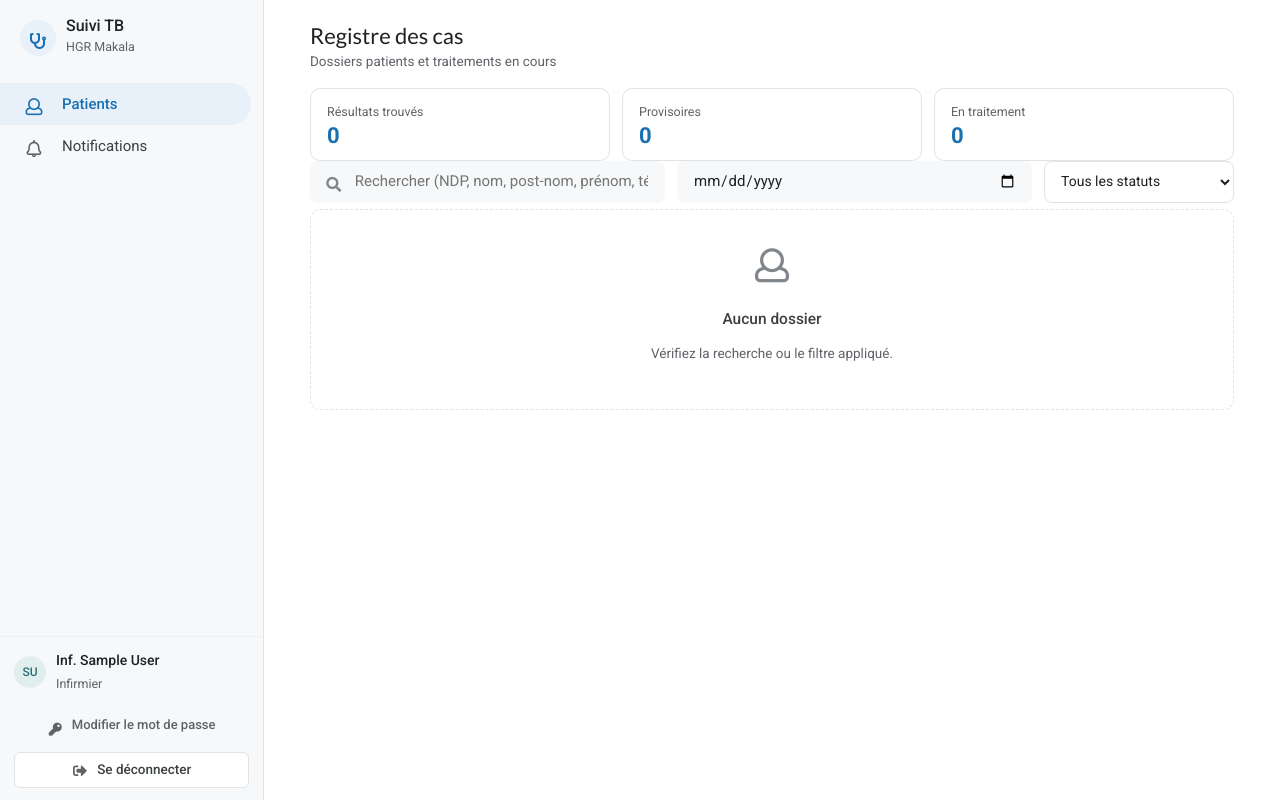
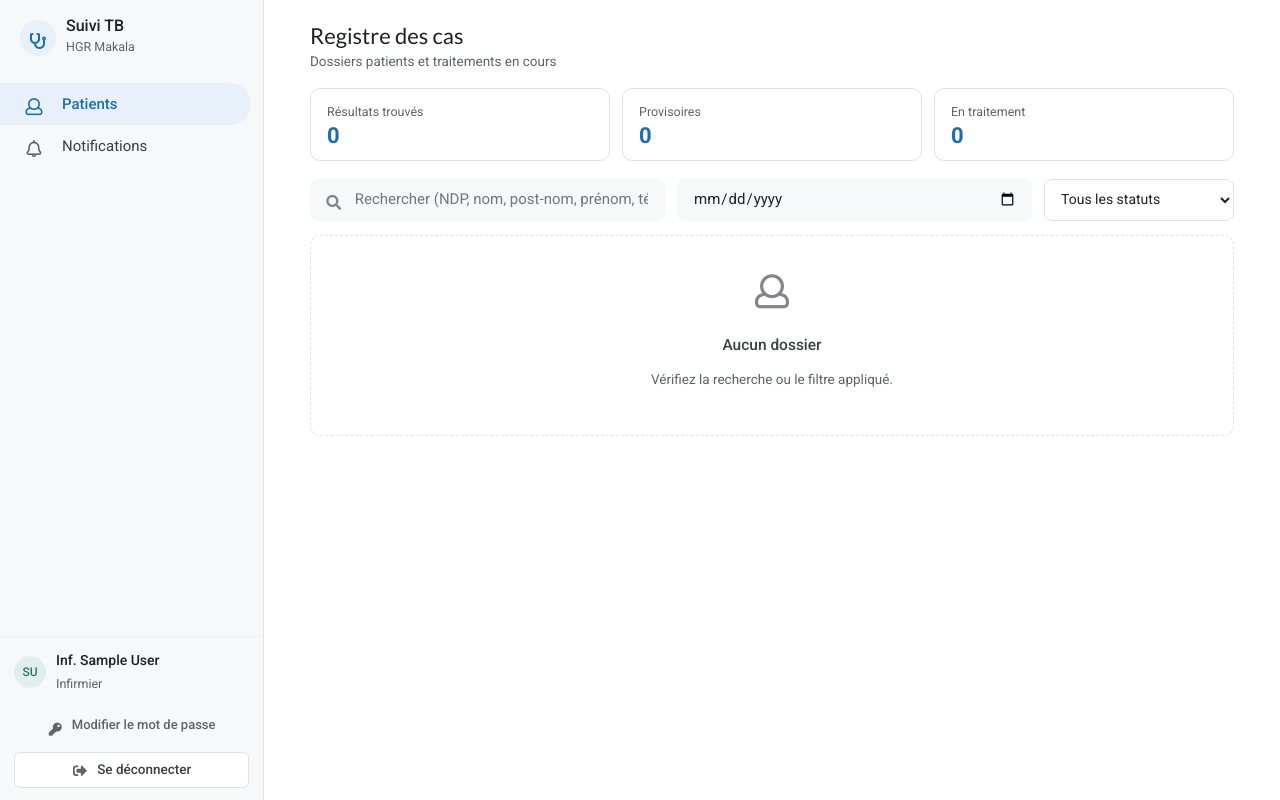
Before and after one commit to Chrislokwa/hgr-makala-tb, a Django app: page /patients/ in a window 1280 px wide. Run offline with Django 5.2, Linux system fonts and the light colour scheme; the visitor is signed in with stand-in values (Sample User, id 1); data comes from the database, SQL or seed files in the repository; data that the repository does not hold is empty; some libraries are stand-ins or nearby versions.

Commit message:
fix(ui): add spacing between pstats and toolbar in patient list
pstats cards were stuck to search/filter bar. Add margin-bottom
to .pstats and margin-top/bottom to .toolbar (18px/14px) to create
clear visual separation.

```diff
--- a/static/css/style.css
+++ b/static/css/style.css
@@ -402,7 +402,8 @@ i.icon {
 .toolbar {
     display: flex;
     gap: 12px;
-    margin-bottom: 6px;
+    margin-top: 18px;
+    margin-bottom: 14px;
     flex-wrap: wrap
 }
 
@@ -1239,7 +1240,8 @@ tr.off td {
     display: flex;
     gap: 12px;
     flex-wrap: wrap;
-    margin-top: 16px
+    margin-top: 16px;
+    margin-bottom: 8px
 }
 
 .pstat {
```
